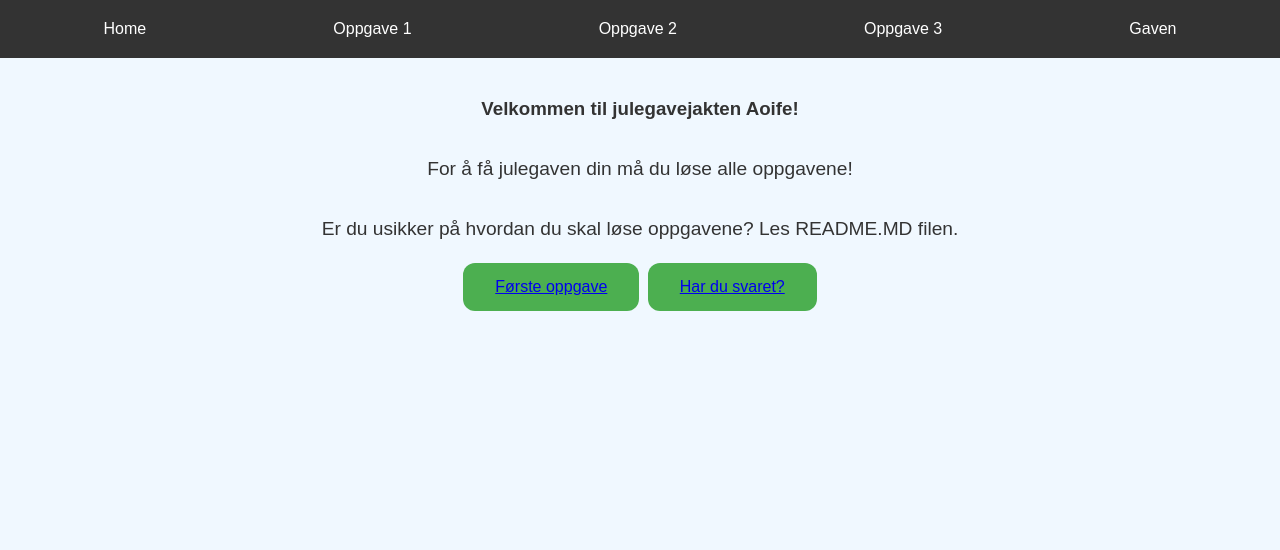
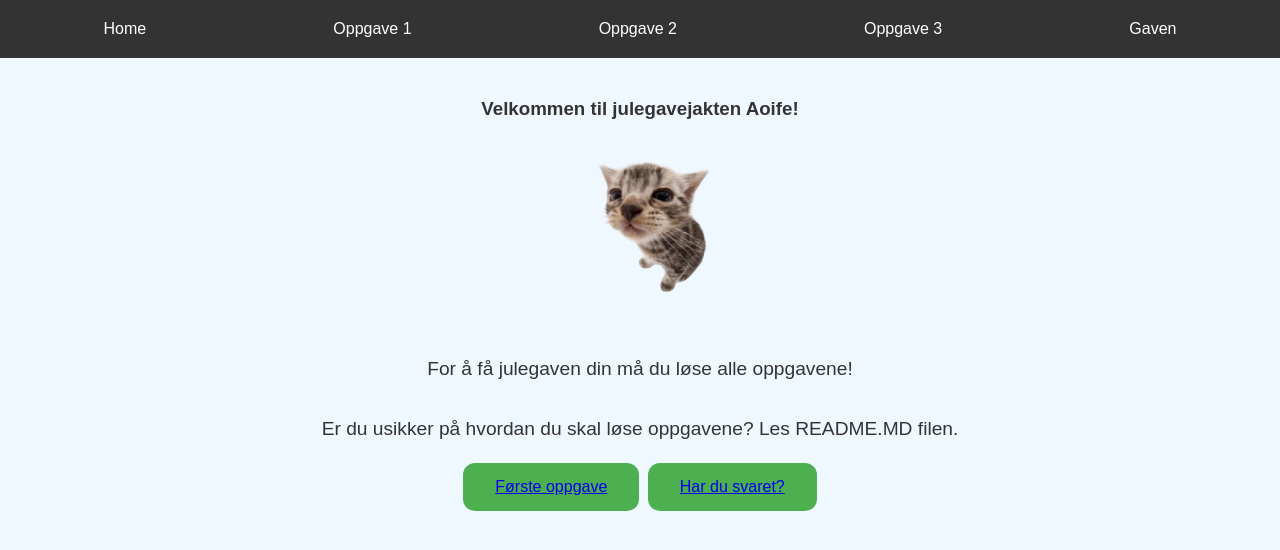
Before and after one commit to Frikkbre/JulegaveJakten, a website: page webPage/Main.html in a window 1280 px wide. Drawn offline with Linux system fonts and the light colour scheme.

Commit message:
added photo to Main.html

```diff
--- a/webPage/Main.html
+++ b/webPage/Main.html
@@ -18,6 +18,7 @@
 
 <div class="center-content">
 <h3>Velkommen til julegavejakten Aoife!</h3>
+    <img src="../img/sillyCat.png" height="200px">
 <p>For å få julegaven din må du løse alle oppgavene!</p>
     <p>Er du usikker på hvordan du skal løse oppgavene? Les README.MD filen.</p>
 
```
